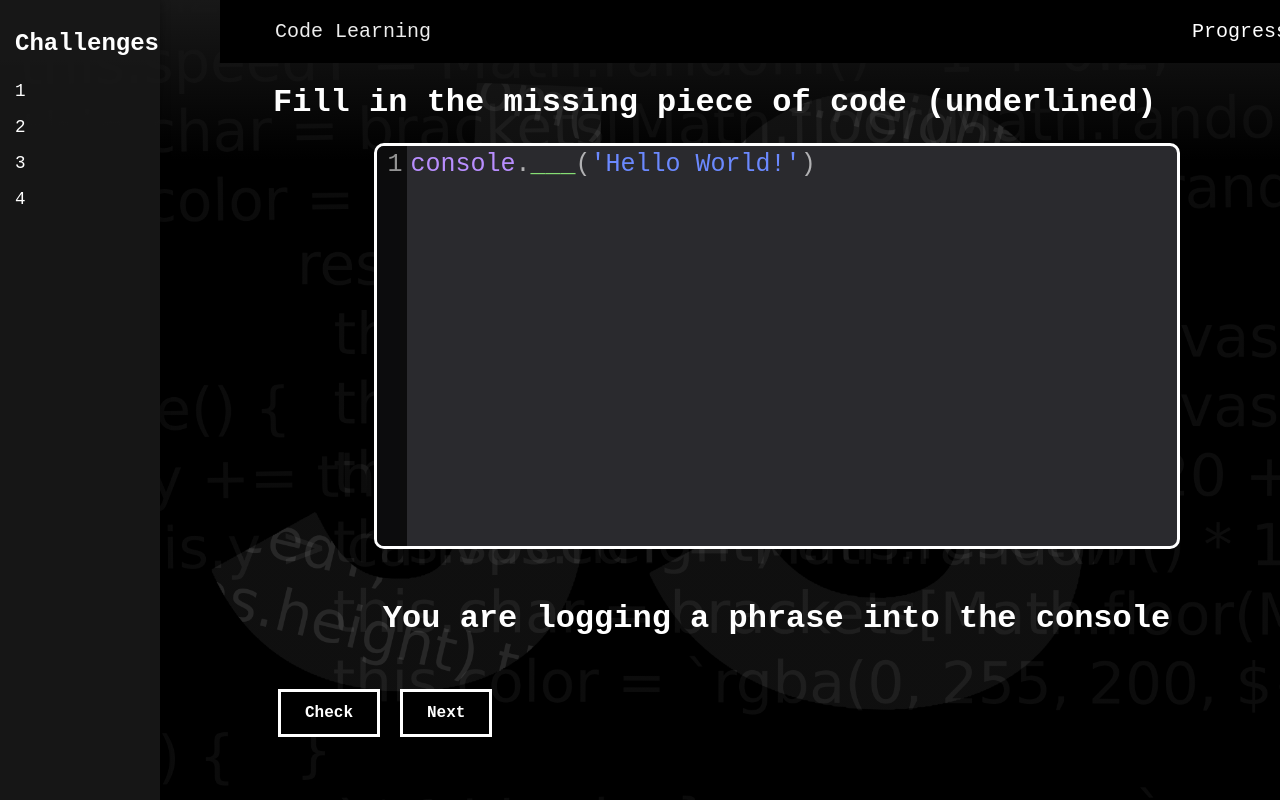
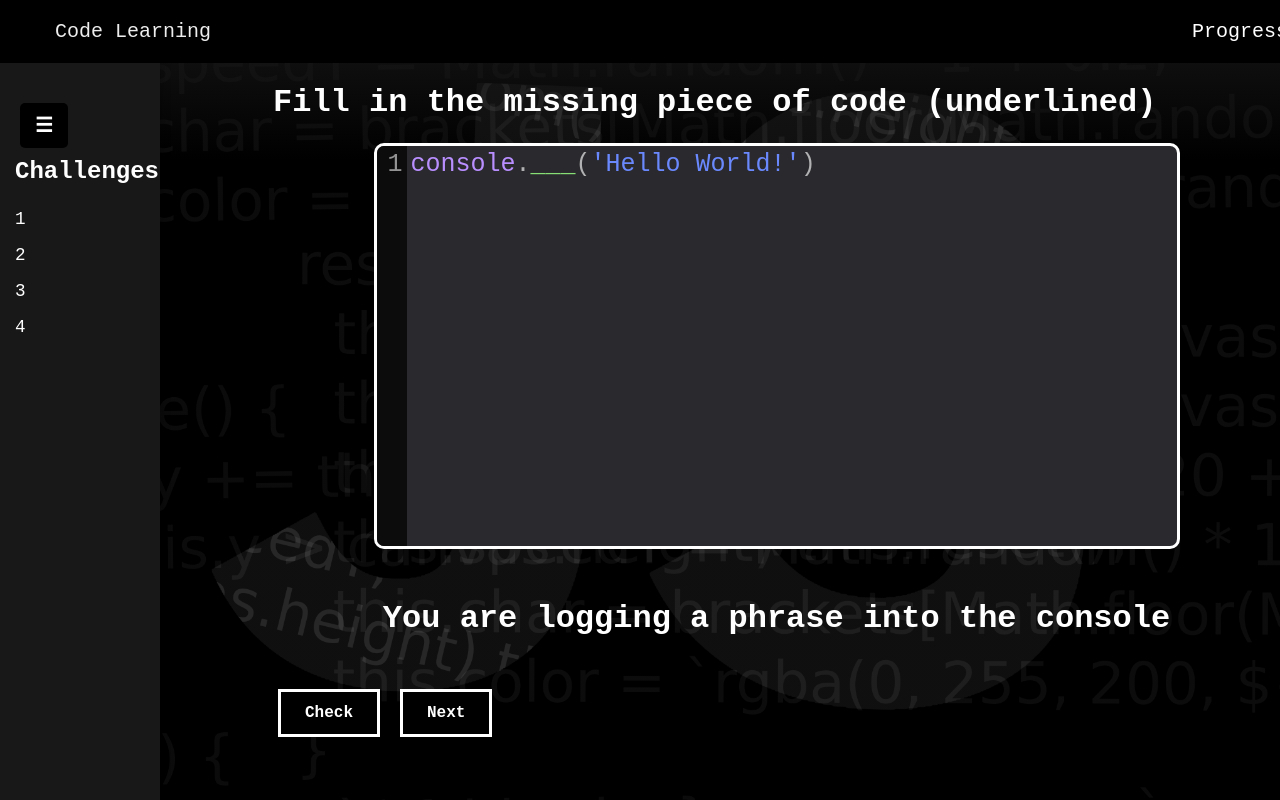
Before and after one commit to NicoRaty/Codelearning, a plain HTML site: page index.html in a window 1280 px wide. Shown: the top 800 px of the page. Drawn offline with nearby package versions, Linux system fonts and the light colour scheme.

Commit message:
Sidebar styling

```diff
--- a/index.html
+++ b/index.html
@@ -12,7 +12,12 @@
 </head>
 
 <body>
+    <header class="header">
+    <a href="#" class="logo">Code Learning</a>
+    <a href="#" id="progressCounter">Progress:</a>
+    </header>
     <div class="sidebar">
+          <button class="togglebutton" id="togglebutton">☰</button>
         <h2>Challenges</h2>
         <ul>
             <li><a href="#">1</a></li>
@@ -21,12 +26,9 @@
             <li><a href="#">4</a></li>
         </ul>
     </div>
+
+
     <div class="main-content">
-        <header class="header">
-            <a href="#" class="logo">Code Learning</a>
-            <a href="#" id="progressCounter">Progress:</a>
-        </header>
-
         <main>
             <h1>  Fill in the missing piece of code (underlined)</h1>
             <div id="mainGrid">
--- a/styles.css
+++ b/styles.css
@@ -20,10 +20,9 @@
 .sidebar {
     position: fixed;
     left: 0;
-    top: 0;
     width: 130px;
     height: 100vh;
-    background: #181818ee;
+    background: #181818;
     color: #fff;
     padding: 30px 15px 0 15px;
     box-shadow: 2px 0 8px #0004;
@@ -51,10 +50,24 @@
     color: #76aaff;
 }
 
+.togglebutton {
+    display: block;
+    top: 15px;
+    left: 15px;
+    font-size: 20px;
+    cursor: pointer;
+    background: black;
+    color: white;
+    border: none;
+    padding: 10px 15px;
+    border-radius: 5px;
+    }
+
 .main-content {
     margin-left: 220px;
     padding: 0;
 }
+
 body {
     background:
     linear-gradient(0deg, #00000088 80%, #181818 100%),
@@ -63,8 +76,6 @@ body {
     background-size: cover;
     background-position: center;
     margin: 0;
-    display: flex;
-    flex-direction: column;
     min-height: 100vh;
     font-family: 'Fira Mono', monospace;
     overflow: hidden;
@@ -126,7 +137,7 @@ main {
 }
 
 .CodeMirror-scroll {
-    height: 400px; /* match the .CodeMirror height */
+    height: 400px;
     overflow: auto;
 }
 
```
